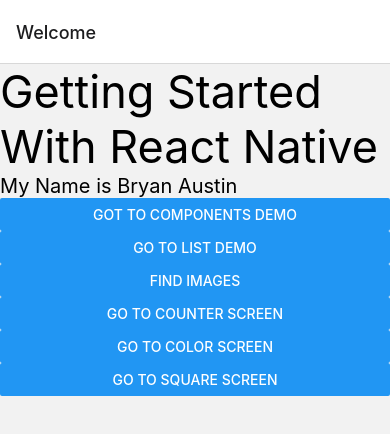
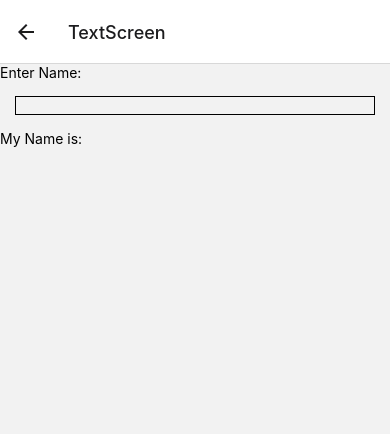
Before and after one commit to Austinove/Test-App, a React Native app: screen /TextScreen in a window 390 px wide. Shown: the top 434 px of the page. Built offline with nearby package versions, Linux system fonts and the light colour scheme.

Commit message:
input text in react native

```diff
--- a/App.js
+++ b/App.js
@@ -9,6 +9,7 @@
 import CounterScreen from './src/screens/CounterScreen';
 import ColorScreen from './src/screens/ColorScreen';
 import SquareScreen from './src/screens/SquareScreen';
+import TextScreen from './src/screens/TextScreen';
 const Stack = createNativeStackNavigator();
 export default function App() {
   return (
@@ -17,16 +18,17 @@
         <Stack.Screen
           name="Home"
           component={ComponentsScreen}
-          options={{ title: "Welcome" }}
+          options={{ title: 'Welcome' }}
         />
         <Stack.Screen name="ListScreen" component={ListScreen} />
         <Stack.Screen name="ImageScreen" component={ImageScreen} />
         <Stack.Screen name="CounterScreen" component={CounterScreen} />
         <Stack.Screen name="ColorScreen" component={ColorScreen} />
         <Stack.Screen name="SquareScreen" component={SquareScreen} />
+        <Stack.Screen name="TextScreen" component={TextScreen} />
       </Stack.Navigator>
   </NavigationContainer>
-  )
+  );
 }
 const style = StyleSheet.create({
   viewLayout: {
--- a/src/screens/ComponentsScreen.js
+++ b/src/screens/ComponentsScreen.js
@@ -37,6 +37,10 @@
         onPress={() => navigation.navigate('SquareScreen')}
         title="Go to Square Screen"
       />
+      <Button
+        onPress={() => navigation.navigate('TextScreen')}
+        title="Go to Text Screen"
+      />
     </View>
   );
 };
--- /dev/null
+++ b/src/screens/TextScreen.js
@@ -0,0 +1,31 @@
+import React, {useState} from 'react';
+import {View, Text, StyleSheet, TextInput} from 'react-native';
+
+const TextScreen = () => {
+  const [name, setName] = useState('');
+  return (
+    <View>
+      <Text>Enter Name: </Text>
+      <TextInput
+        style={styles.input}
+        autoCapitalize="none"
+        autoCorrect={false}
+        value={name}
+        onChangeText={newValue => {
+          setName(newValue);
+        }}
+      />
+      <Text>My Name is: {name}</Text>
+    </View>
+  );
+};
+
+const styles = StyleSheet.create({
+  input: {
+    margin: 15,
+    borderColor: 'black',
+    borderWidth: 1,
+  },
+});
+
+export default TextScreen;
```
